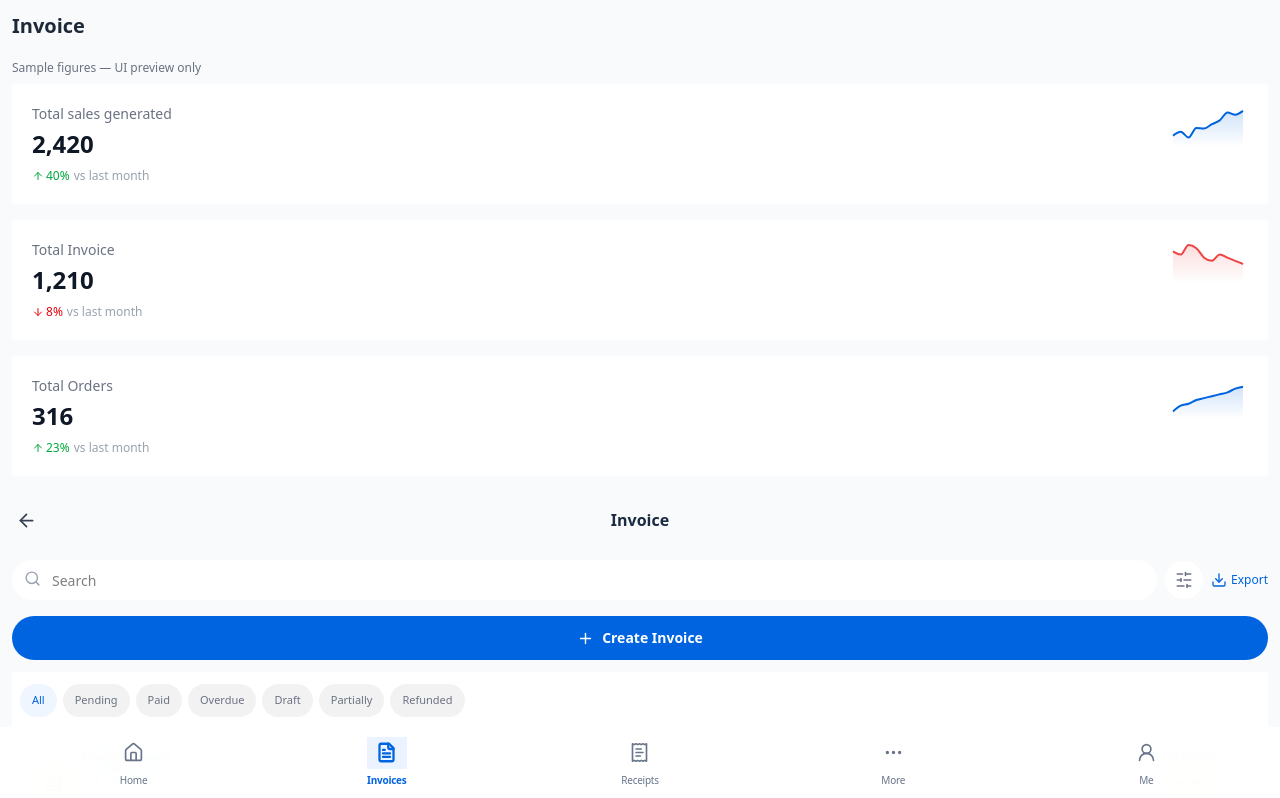
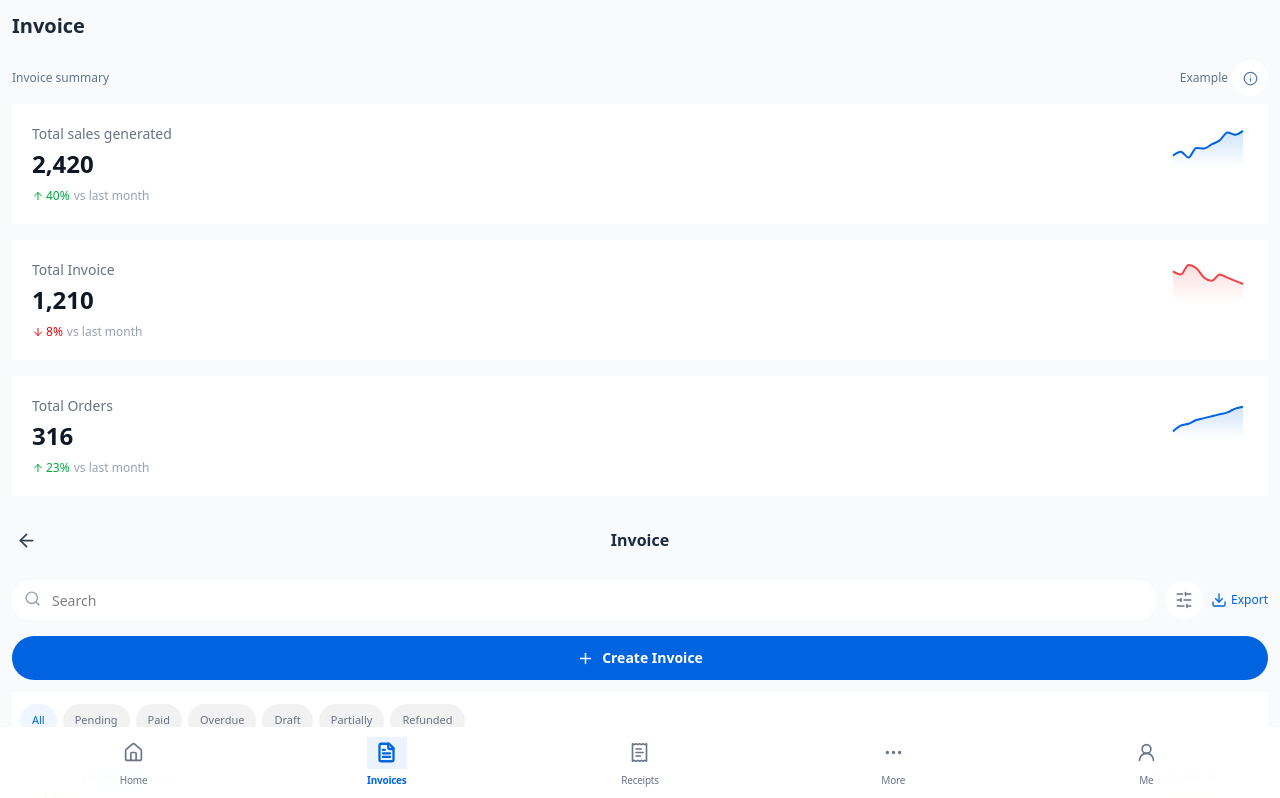
Before and after one commit to octalve-core/octalve-invoice, a Next.js app: page /dashboard/invoice in a window 1280 px wide. Shown: the top 798 px of the page. Built offline with nearby package versions, Linux system fonts and the light colour scheme.

Commit message:
copy(phase-0i): replace redundant example notices with concise contextual disclosures in invoice and overview summaries

```diff
--- a/app/(dashboard)/dashboard/other-services/page.tsx
+++ b/app/(dashboard)/dashboard/other-services/page.tsx
@@ -57,7 +57,7 @@ export default function OtherServicesPage(){
    </Link>)}</div>
   </section>
   <section aria-label="Other services" className="rounded-2xl bg-white px-3 py-4 shadow-sm sm:px-6 sm:py-6">
-   <h2 className="mb-2 text-lg font-semibold text-[#173652]">Workspace tools</h2><p className="mb-6 text-xs text-slate-500">Open an Octalve tool. Finance controls show preview data until the secured backend is approved.</p>
+   <h2 className="mb-2 text-lg font-semibold text-[#173652]">Workspace tools</h2><p className="mb-5 text-xs text-slate-500">Find your business tools in one place.</p>
    <label className="relative mb-6 block"><Search className="absolute left-3 top-3 text-slate-400" size={18}/><input aria-label="Search More services" value={search} onChange={e=>setSearch(e.target.value)} placeholder="Find a tool or service" className="h-11 w-full rounded-xl border border-slate-200 bg-[#FBFCFF] pl-10 pr-3 text-sm outline-none focus:border-[#0064E0]"/></label>
    <div className="space-y-7">{serviceGroups.map(group=>{
     const items=otherServiceItems.filter(item=>group.slugs.some(slug=>slug===item.slug)&&item.title.toLowerCase().includes(search.toLowerCase().trim()));
--- a/components/dashboard/charts/ReceivableChart.tsx
+++ b/components/dashboard/charts/ReceivableChart.tsx
@@ -55,7 +55,7 @@ export default function ReceivableChart({
             </span>
 
           </div>
-          <p className="mt-1 text-xs text-gray-500">Last month ₦925,000 · sample figures</p>
+          <p className="mt-1 text-xs text-gray-500">Last month ₦925,000 · example comparison</p>
         </div>
         <select aria-label="Chart period" className="px-3 py-2 text-sm border border-gray-200 rounded-lg bg-white focus:outline-none focus:ring-2 focus:ring-[#0064E0]/20">
           <option>Monthly (2024)</option>
--- a/src/features/invoices/sections/InvoiceMetricsSection.tsx
+++ b/src/features/invoices/sections/InvoiceMetricsSection.tsx
@@ -1,6 +1,7 @@
 "use client";
 
 import StatCard from "@/components/dashboard/cards/StatCard";
+import {SetupInfoNote} from "@/src/features/merchant-setup/SetupInfoNote";
 
 /** Preserved Finzefy invoice-card layout, with demo fixtures isolated here.
  * TODO backend phase: replace these fixtures using authorized merchant totals.
@@ -17,7 +18,7 @@ const previewMetrics = [
 export function InvoiceMetricsSection() {
   return (
     <section aria-label="Invoice preview metrics">
-      <p className="mb-2 text-xs text-gray-500">Sample figures — UI preview only</p>
+      <div className="mb-2 flex items-center gap-2 text-xs text-slate-500">Invoice summary <span className="ml-auto inline-flex items-center gap-1">Example <SetupInfoNote title="Invoice example data" detail="These are example dashboard values, not issued merchant records. Actual invoicing totals will come from your business records after secure setup."/></span></div>
       <div className="grid grid-cols-1 gap-4 sm:grid-cols-2 lg:grid-cols-3">
         {previewMetrics.map((stat) => (
           <StatCard key={stat.title} title={stat.title} value={stat.value}
```
